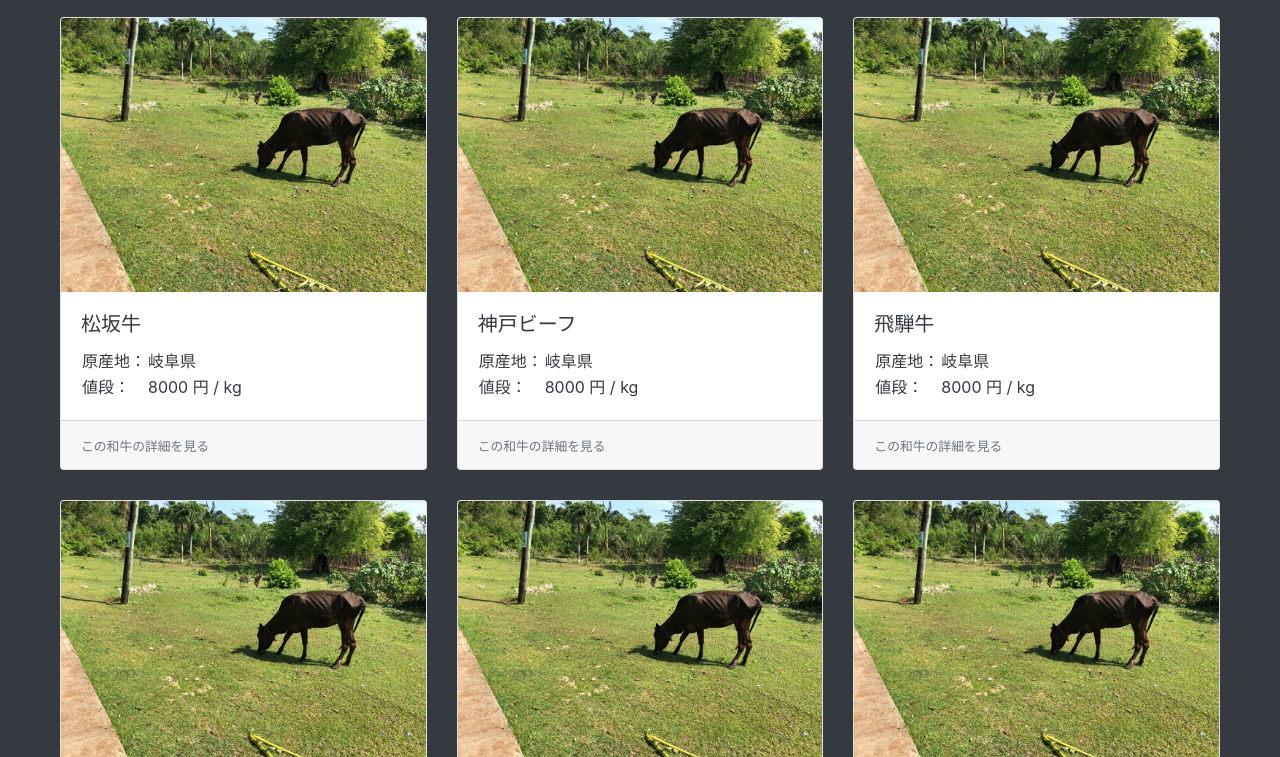
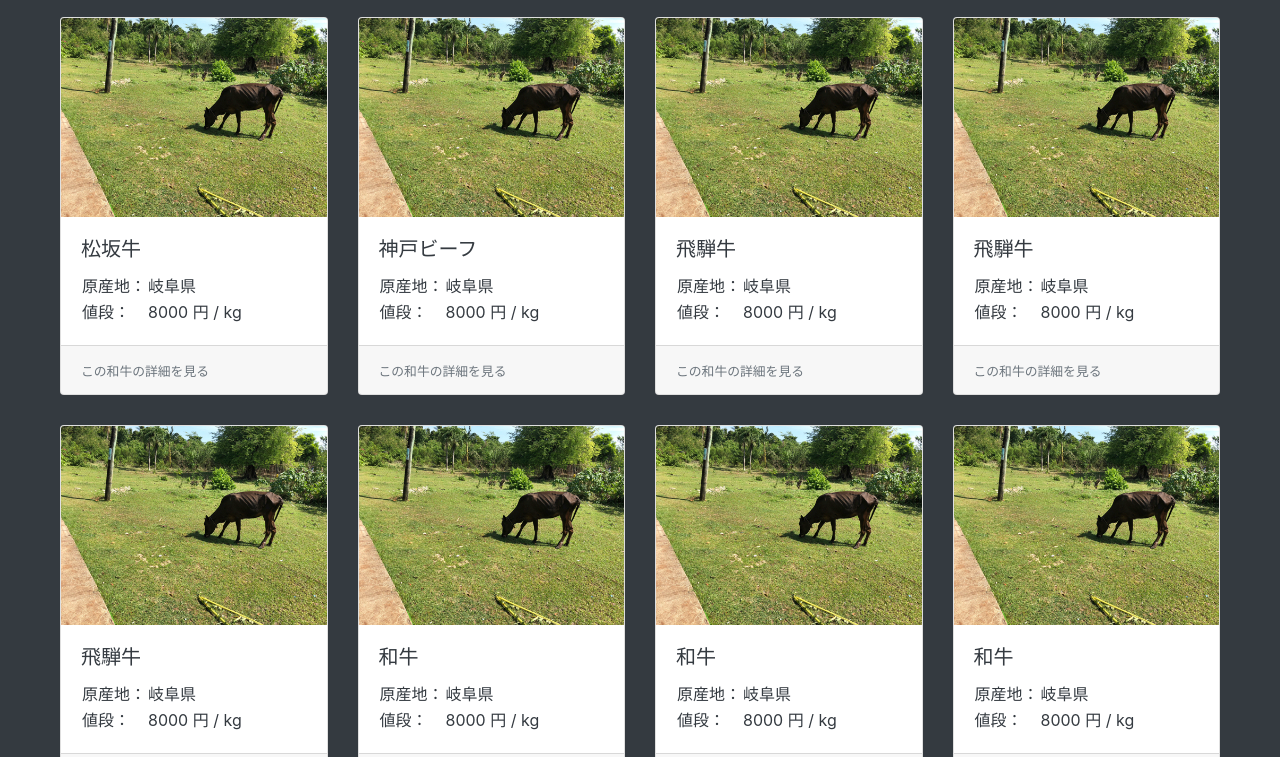
Before and after one commit to atsuikeda/wagyu_price, a plain HTML site: page index.html in a window 1280 px wide. Shown: the part 43-800 px from the top of the page. Drawn offline with Linux system fonts and the light colour scheme.

Commit message:
1行あたりのカード枚数を4枚に変更

```diff
--- a/index.html
+++ b/index.html
@@ -85,8 +85,46 @@
           <small class="text-muted">この和牛の詳細を見る</small>
         </div>
       </a>
+      <a href="#" class="card">
+        <img class="card-img-top" src="img/ph_beaf.jpg">
+        <div class="card-body">
+          <h5 class="card-title">飛騨牛</h5>
+          <table>
+            <tr>
+              <td>原産地： </td>
+              <td>岐阜県</td>
+            </tr>
+            <tr>
+              <td>値段： </td>
+              <td>8000 円 / kg</td>
+            </tr>
+          </table>
+        </div>
+        <div class="card-footer">
+          <small class="text-muted">この和牛の詳細を見る</small>
+        </div>
+      </a>
     </div>
     <div class="card-deck row">
+      <a href="#" class="card">
+        <img class="card-img-top" src="img/ph_beaf.jpg">
+        <div class="card-body">
+          <h5 class="card-title">飛騨牛</h5>
+          <table>
+            <tr>
+              <td>原産地： </td>
+              <td>岐阜県</td>
+            </tr>
+            <tr>
+              <td>値段： </td>
+              <td>8000 円 / kg</td>
+            </tr>
+          </table>
+        </div>
+        <div class="card-footer">
+          <small class="text-muted">この和牛の詳細を見る</small>
+        </div>
+      </a>
       <a href="#" class="card">
         <img class="card-img-top" src="img/ph_beaf.jpg">
         <div class="card-body">
```
